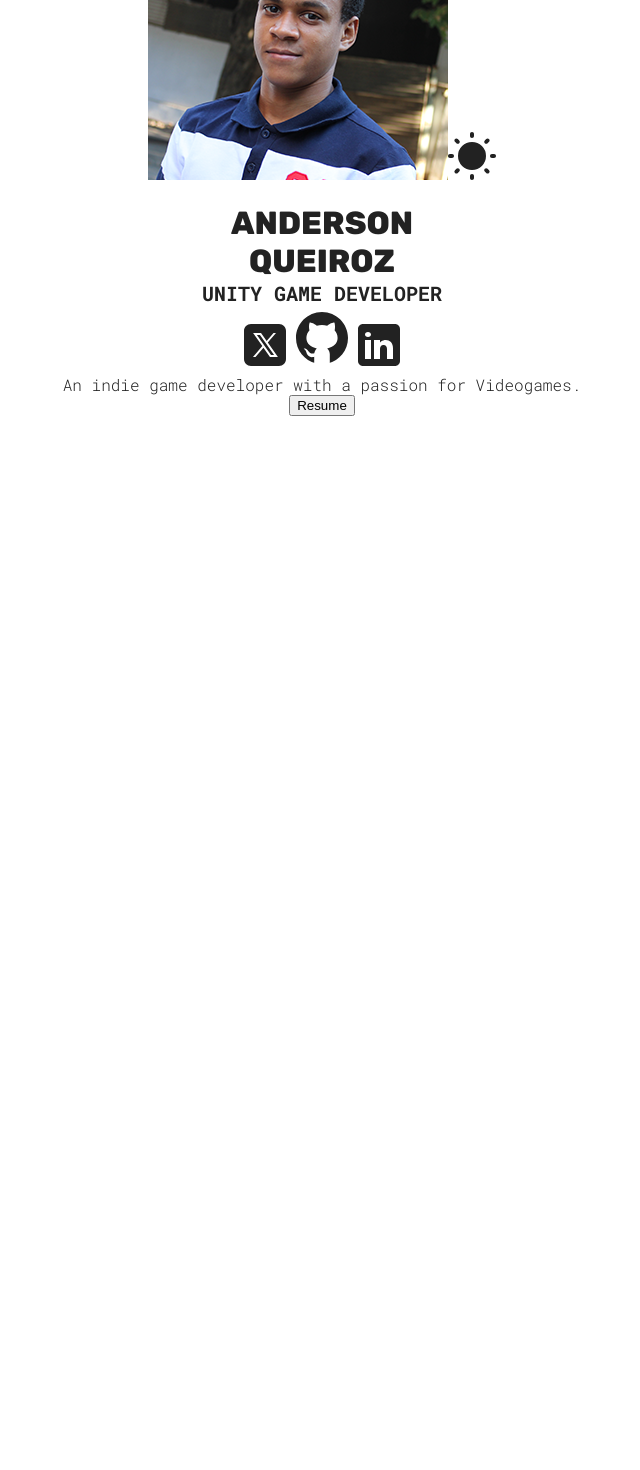
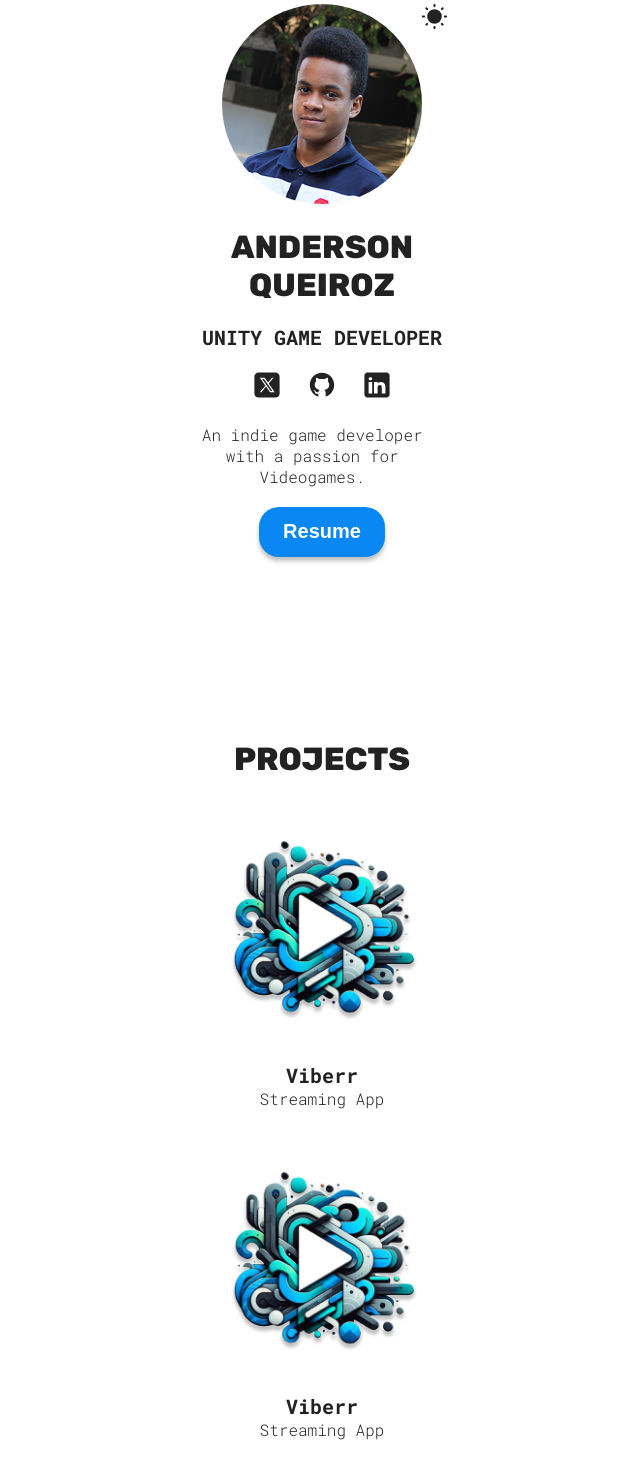
Before and after one commit to Tactical-Programmer/TPStudios, a React (Vite) app: page / in a window 1280 px wide. Shown: the part 120-1590 px from the top of the page, without its empty margins (318-958 px from the left). Before the commit the page ends 800 px from the top, so only its background shows below. Built offline with nearby package versions, Linux system fonts and the light colour scheme.

Commit message:
Started Projects Section
+Finished Styling Hero section

```diff
--- a/src/App.jsx
+++ b/src/App.jsx
@@ -1,10 +1,12 @@
 import "./App.css";
 import Hero from "./Sections/Hero/Hero";
+import Projects from "./Sections/Projects/Projects";
 
 function App() {
   return (
     <>
       <Hero />
+      <Projects />
     </>
   );
 }
--- /dev/null
+++ b/src/Common/ProjectCard.jsx
@@ -0,0 +1,13 @@
+import React from "react";
+
+function ProjectCard({ src, link, h3, p }) {
+  return (
+    <a href={link} target="_blank">
+      <img className="hover" src={src} alt= {`${h3}  Logo`} />
+      <h3>{h3}</h3>
+      <p>{p}</p>
+    </a>
+  );
+}
+
+export default ProjectCard;
--- a/src/Sections/Hero/Hero.jsx
+++ b/src/Sections/Hero/Hero.jsx
@@ -42,17 +42,17 @@
         </h1>
         <h2>Unity Game Developer</h2>
         <span>
-          <a href="x.com/TacProgram" target="_blank">
+          <a href="https://x.com/TacProgram" target="_blank">
             <img src={twitterIcon} alt="Twitter Icon" />
           </a>
-          <a href="github.com/Tactical-Programmer" target="_blank">
+          <a href="https://github.com/Tactical-Programmer" target="_blank">
             <img src={githubIcon} alt="GitHub Icon" />
           </a>
-          <a href="linkedin.com/in/tactical-programmer" target="_blank">
+          <a href="https://linkedin.com/in/tactical-programmer" target="_blank">
             <img src={linkedinIcon} alt="Linkedin Icon" />
           </a>
         </span>
-        <p>An indie game developer with a passion for Videogames.</p>
+        <p className={styles.description}>An indie game developer with a passion for Videogames.</p>
         <a href={cv} download>
           <button className="hover">Resume</button>
         </a>
--- a/src/Sections/Hero/HeroStyles.module.css
+++ b/src/Sections/Hero/HeroStyles.module.css
@@ -4,4 +4,76 @@
   justify-content: center;
   gap: 20px;
   text-align: center;
+  height: 100dvh;
+  min-height: 500px;
+
+  .hero {
+    max-width: 200px;
+    border-radius: 50%;
+  }
+
+  span {
+    display: flex;
+    gap: 25px;
+    justify-content: center;
+
+    a {
+      margin: 0;
+
+      img {
+        width: 30px;
+      }
+    }
+  }
+
+  a {
+    width: fit-content;
+    align-self: center;
+  }
+
+  button {
+    background-color: var(--btn-color);
+    color: var(--btn-text-color);
+    border: none;
+    border-radius: 20px;
+    width: 126px;
+    height: 50px;
+    font-size: 20px;
+    font-weight: bold;
+    box-shadow: 0 4px 4px rgba(0, 0, 0, 0.25);
+    transition: box-shadow 200ms ease-in-out, transform 200ms ease-in-out;
+  }
+
+  button:hover {
+    transform: scale(1.05);
+  }
+
+  button:active {
+    transform: translateY(2px);
+    box-shadow: 0 2px 2px rgba(0, 0, 0, 0.25);
+  }
 }
+
+.colorModeContainer {
+  position: relative;
+}
+
+.colorMode {
+  position: absolute;
+  right: 0;
+  width: 25px;
+}
+
+.colorMode:hover {
+  cursor: pointer;
+}
+
+.description {
+  max-width: 24ch;
+}
+
+.info {
+  display: flex;
+  flex-direction: column;
+  gap: 20px;
+}
--- /dev/null
+++ b/src/Sections/Projects/Projects.jsx
@@ -0,0 +1,27 @@
+import styles from "./ProjectsStyles.module.css";
+import viberr from "../../assets/viberr.png";
+import ProjectCard from "../../Common/ProjectCard";
+
+function Projects() {
+  return (
+    <section id="projects" className={styles.container}>
+      <h1 className="sectionTitle">Projects</h1>
+      <div className={styles.projectsContainer}>
+        <ProjectCard
+          src={viberr}
+          link={"https://github.com/Ade-mir/company-landing-page-2"}
+          h3="Viberr"
+          p="Streaming App"
+        />
+        <ProjectCard
+          src={viberr}
+          link={"https://github.com/Ade-mir/company-landing-page-2"}
+          h3="Viberr"
+          p="Streaming App"
+        />
+      </div>
+    </section>
+  );
+}
+
+export default Projects;
--- /dev/null
+++ b/src/Sections/Projects/ProjectsStyles.module.css
@@ -0,0 +1,30 @@
+.container {
+  display: flex;
+  flex-direction: column;
+  text-align: center;
+
+  img {
+    max-width: 250px;
+    align-self: center;
+    background-color: var(--project-card-bg);
+    border-radius: 20px;
+  }
+
+  a {
+    width: fit-content;
+    text-decoration: none;
+    color: #222;
+    transition: transform 200ms ease-in-out;
+  }
+
+  a:hover {
+    transform: scale(1.05);
+  }
+}
+
+.projectsContainer {
+  display: flex;
+  flex-direction: column;
+  align-items: center;
+  gap: 30px;
+}
```
